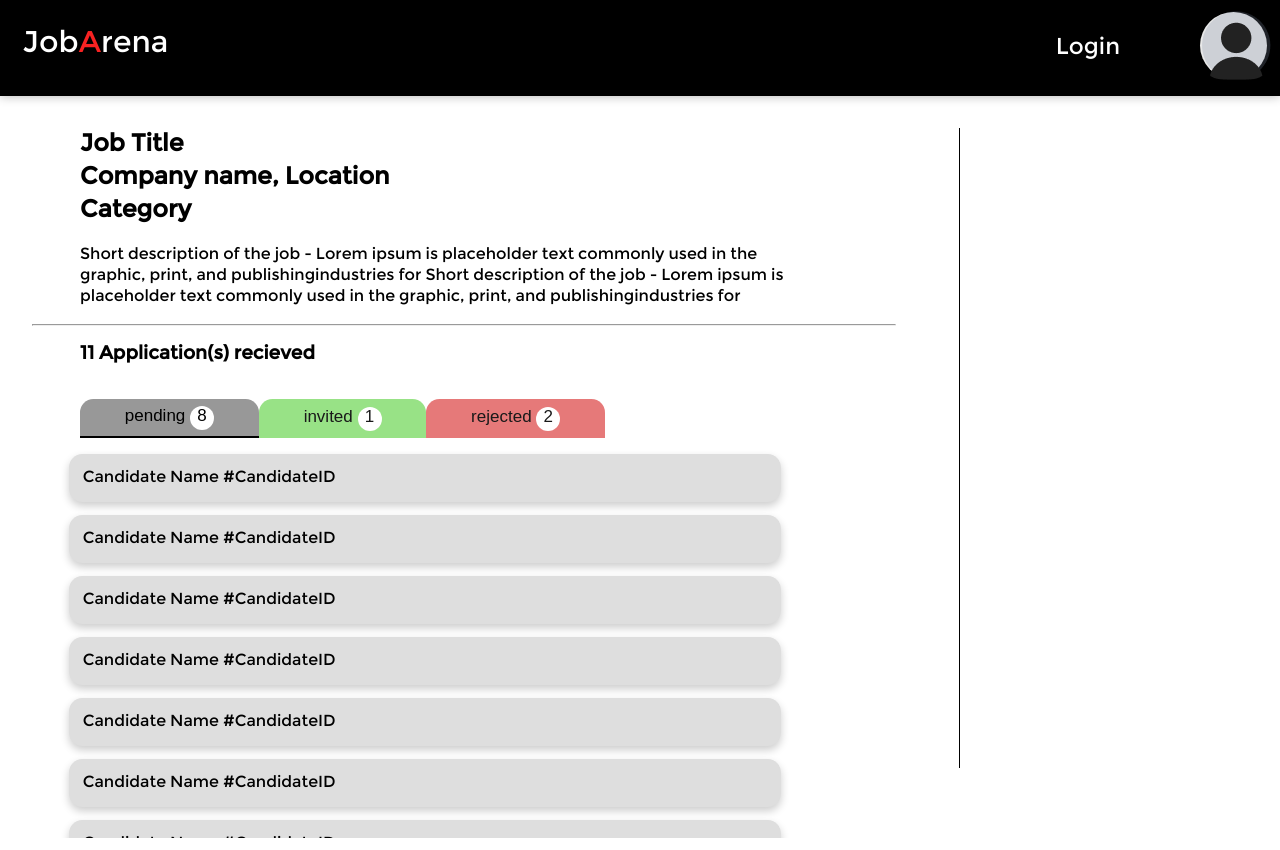
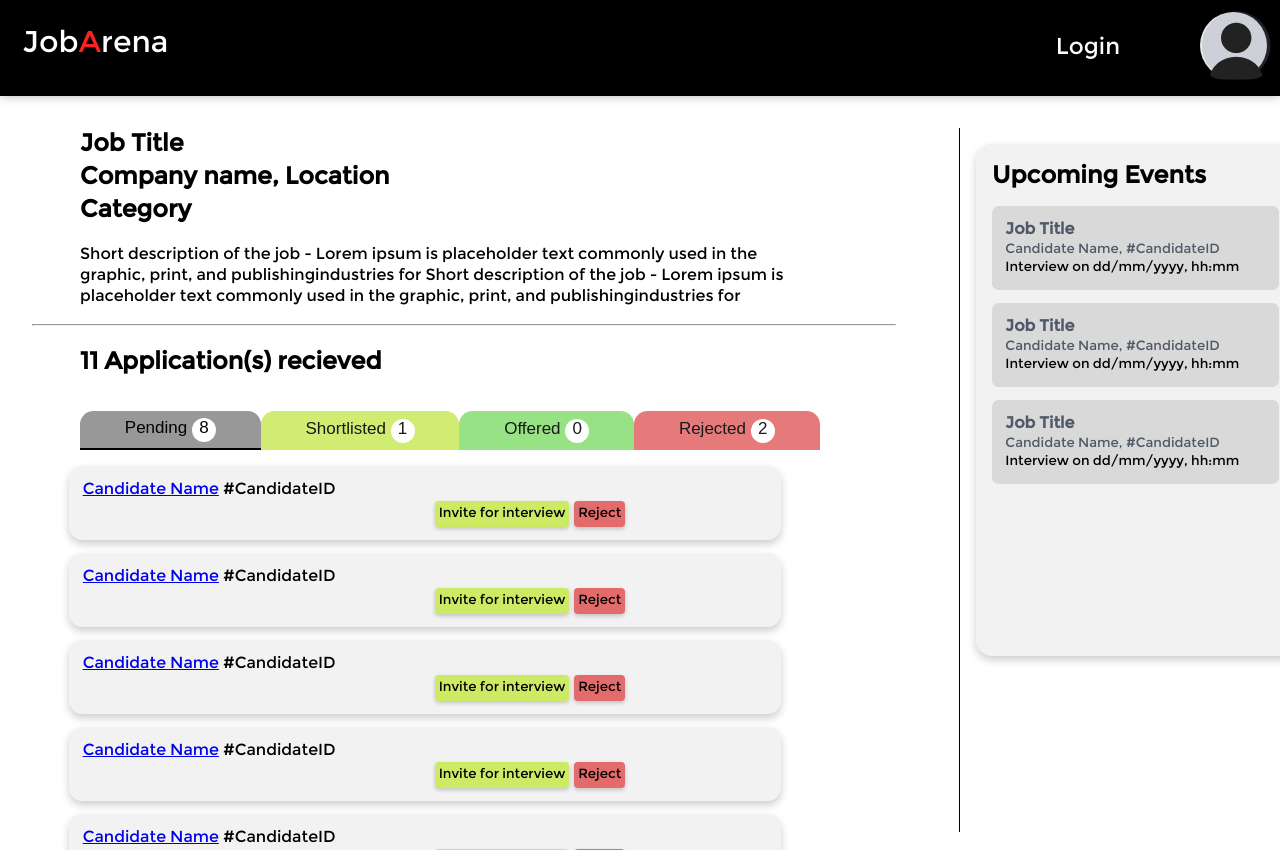
Before and after one commit to NVNTH99/JobArena, a React (Vite) app in the folder React/: page /recruiter/job_application in a window 1280 px wide. Built offline with nearby package versions, Linux system fonts and the light colour scheme.

Commit message:
job_appl_update

```diff
--- /dev/null
+++ b/React/src/Pages/CandidateProfile.css
@@ -0,0 +1,38 @@
+.candpro .left{
+    padding: 2rem;
+    width: 70%;
+    font-family: "Myanmar Khyay-Regular", Helvetica;
+    float: left;
+}
+
+.candpro h2{
+    font-family: "Myanmar Khyay-Regular", Helvetica;
+    padding: 1rem 1rem 0rem 1rem;
+    margin-left: 1rem;
+}
+
+.candpro hr{
+    margin: 0rem 1.5rem 0rem 1.5rem ;
+}
+
+.left .leftbox,.rightbox{
+    background: rgb(242,242,242);
+    height: 35rem;
+    width: 48%;
+    margin-top: 1.25rem;
+    border-radius: 1rem;
+    box-shadow: 0 4px 8px 0 rgba(0,0,0,0.2);
+    font-family: "Myanmar Khyay-Regular", Helvetica;
+}
+
+.candpro .right{
+    height: 37rem;
+}
+
+.left .leftbox{
+    float: left;
+}
+
+.left .rightbox{
+    float: right;
+}
--- a/React/src/Pages/CandidateProfile.jsx
+++ b/React/src/Pages/CandidateProfile.jsx
@@ -1,11 +1,33 @@
 import React from "react";
 import Navbar from "../components/Navbar";
+import "./CandidateProfile.css";
+import UpcomingCard from "../components/UpcomingCard";
+
+var upcoming = [
+    {title:"Job Title", name:"Candidate Name", id:"#CandidateID" , date:"dd/mm/yyyy", time:"hh:mm"},
+    {title:"Job Title", name:"Candidate Name", id:"#CandidateID" , date:"dd/mm/yyyy", time:"hh:mm"},
+    {title:"Job Title", name:"Candidate Name", id:"#CandidateID" , date:"dd/mm/yyyy", time:"hh:mm"},
+]
+var events = {"upcoming":upcoming};
 
 function CandidateProfle(){
     return(
-        <>
+        <div className="candpro">
             <Navbar/>
-        </>
+            <h2>Candidate Details</h2>
+            <hr/>
+            <div className="left">
+                <div className="leftbox">
+
+                </div>
+                <div className="rightbox">
+
+                </div>
+            </div>
+            <div className="right">
+                <UpcomingCard event={events}/>
+            </div>
+        </div>
     )
 }
 
--- a/React/src/Pages/JobApplication.css
+++ b/React/src/Pages/JobApplication.css
@@ -1,32 +1,29 @@
+.acceptButton{
+    background: rgb(141,223,121);
+    border: 0;
+    border-radius: 0.25rem;
+    padding: 0.25rem;
+    margin-right: 0.3rem;
+    box-shadow: 0 2px 4px 0 rgba(0,0,0,0.2);
+    font-family: "Myanmar Khyay-Regular", Helvetica;
+}
+
 .box{
     width:100%;
 }
 
-.scroll{
-    max-height: 25rem;
-    overflow-x: hidden;
-    overflow-y: scroll;
+.buttonSpan{
+    margin-left: 22em;
 }
 
-.left{
-    margin-left: 1rem;
-    width: 70%;
-    float: left;
-
-    /* background: red; */
-}
-
-p{
-    width:80%;
-}
-
-.right{
-    /* background: blue; */
-    width: 25%;
-    float:right;
-    border-left:solid 1pt;
-    margin-top: 2rem;
-    height: 40rem;
+.card{
+    margin : 10pt;
+    padding : 10pt 10pt;
+    background-color : rgb(242, 242, 242);
+    border-radius : 10pt;
+    box-shadow: 0 4px 8px 0 rgba(0,0,0,0.2);
+    transition: 0.3s;
+    width : 80%;
 }
 
 .circle{
@@ -37,33 +34,108 @@ p{
     height: 1.5rem;
 }
 
+.eventCard{
+    margin-top:10pt;
+    background: rgb(217,217,217);
+    border-radius: 5pt;
+    padding: 10pt;
+    width:16.25rem;
+}
+
+.eventCard h4{
+    margin:0;
+    color: rgb(80,89,103);
+}
+
+.eventCard .line1,.line2{
+    font-size: 10pt;
+}
+
+.eventCard .line1{
+    color: rgb(80,89,103);
+}
+
+.heading2{
+    margin-left:4rem;
+}
+
+.inviteButton{
+    background: rgb(205, 234, 100);
+    border: 0;
+    border-radius: 0.25rem;
+    padding: 0.25rem;
+    margin-right: 0.3rem;
+    box-shadow: 0 2px 4px 0 rgba(0,0,0,0.2);
+    font-family: "Myanmar Khyay-Regular", Helvetica;
+}
+
+
+
+.inviteCard{
+    margin-left:5rem;
+}
+
 .job_application{
     font-family: "Myanmar Khyay-Regular", Helvetica;
     font-style: normal;
-    /* font-size: medium; */
 }
 
-.heading2{
-    margin:0rem 4rem 0rem 4rem;
-}
-.margin{
-    margin:2rem 4rem 0rem 4rem;
+.box .left{
+    margin-left: 1rem;
+    width: 70%;
+    float: left;
 }
 
-h3,h2{
+.margin{
+    margin:2rem 0rem 0rem 4rem;
+}
+
+.rejectButton{
+    background: rgb(228,107,107);
+    border: 0;
+    border-radius: 0.25rem;
+    padding: 0.25rem;
+    box-shadow: 0 2px 4px 0 rgba(0,0,0,0.2);
+    font-family: "Myanmar Khyay-Regular", Helvetica;
+}
+
+.right{
+    width: 25%;
+    float:right;
+    border-left:solid 1pt;
+    margin-top: 2rem;
+    height: 44rem;
+}
+
+.scroll{
+    max-height: 25rem;
+    overflow-x: hidden;
+    overflow-y: scroll;
+}
+
+.desc{
+    width:80%;
+}
+
+.margin h2{
     margin:0;
 }
 
-hr{
+.left hr{
     margin : 1rem;
 }
 
-.card{
-    margin : 10pt;
-    padding : 10pt 10pt;
-    background-color : rgb(222, 222, 222);
-    border-radius : 10pt;
+.upcoming{
+    margin : 5%;
+    padding: 5%;
+    background:rgb(242, 242, 242);
+    border-radius: 1rem;
     box-shadow: 0 4px 8px 0 rgba(0,0,0,0.2);
-    transition: 0.3s;
-    width : 80%;
+    height: 30rem;
+    width: 18rem;
+    font-family: "Myanmar Khyay-Regular", Helvetica;
 }
+
+.upcoming h2{
+    margin:0;
+}
--- a/React/src/Pages/JobApplication.jsx
+++ b/React/src/Pages/JobApplication.jsx
@@ -2,33 +2,44 @@ import React from "react";
 import Navbar from "../components/Navbar";
 import TabGroup from "../components/TabGroup";
 import "./JobApplication.css";
+import UpcomingCard from "../components/UpcomingCard";
+
 
 var job = {title:"Job Title", companyName:"Company name", location:"Location", category:"Category",
 description:"Short description of the job - Lorem ipsum is placeholder text commonly used in the graphic, print, and publishingindustries for Short description of the job - Lorem ipsum is placeholder text commonly used in the graphic, print, and publishingindustries for"}
 
 // hardcoded data for testing
 var candidate_list = [
-    {name:"Candidate Name", id:"#CandidateID", status:"pending"},
-    {name:"Candidate Name", id:"#CandidateID", status:"pending"},
-    {name:"Candidate Name", id:"#CandidateID", status:"pending"},
-    {name:"Candidate Name", id:"#CandidateID", status:"pending"},
-    {name:"Candidate Name", id:"#CandidateID", status:"pending"},
-    {name:"Candidate Name", id:"#CandidateID", status:"rejected"},
-    {name:"Candidate Name", id:"#CandidateID", status:"pending"},
-    {name:"Candidate Name", id:"#CandidateID", status:"pending"},
-    {name:"Candidate Name", id:"#CandidateID", status:"rejected"},
-    {name:"Candidate Name", id:"#CandidateID", status:"pending"},
-    {name:"Candidate Name", id:"#CandidateID", status:"invited"},
+    {name:"Candidate Name", id:"#CandidateID", status:"pending", App_id:1234},
+    {name:"Candidate Name", id:"#CandidateID", status:"pending", App_id:4354},
+    {name:"Candidate Name", id:"#CandidateID", status:"pending", App_id:5462},
+    {name:"Candidate Name", id:"#CandidateID", status:"pending", App_id:2367},
+    {name:"Candidate Name", id:"#CandidateID", status:"pending", App_id:2346},
+    {name:"Candidate Name", id:"#CandidateID", status:"rejected", App_id:2467},
+    {name:"Candidate Name", id:"#CandidateID", status:"pending", App_id:3345},
+    {name:"Candidate Name", id:"#CandidateID", status:"pending", App_id:4567},
+    {name:"Candidate Name", id:"#CandidateID", status:"rejected", App_id:2345},
+    {name:"Candidate Name", id:"#CandidateID", status:"pending", App_id:3457},
+    {name:"Candidate Name", id:"#CandidateID", status:"shortlisted", App_id:6969},
 ]
 
-var candidateList = {"pending":[],"rejected":[],"invited":[]};
+var upcoming = [
+    {title:"Job Title", name:"Candidate Name", id:"#CandidateID" , date:"dd/mm/yyyy", time:"hh:mm"},
+    {title:"Job Title", name:"Candidate Name", id:"#CandidateID" , date:"dd/mm/yyyy", time:"hh:mm"},
+    {title:"Job Title", name:"Candidate Name", id:"#CandidateID" , date:"dd/mm/yyyy", time:"hh:mm"},
+]
+var events = {"upcoming":upcoming};
+
+var candidateList = {"Pending":[],"Rejected":[],"Shortlisted":[],"Offered":[]};
 for(var i=0;i<candidate_list.length;i++){
     if (candidate_list[i].status==="pending")
-        candidateList.pending.push(candidate_list[i]);
-    if (candidate_list[i].status==="rejected")
-        candidateList.rejected.push(candidate_list[i]);
-    if (candidate_list[i].status==="invited")
-        candidateList.invited.push(candidate_list[i]);
+        candidateList.Pending.push(candidate_list[i]);
+    else if (candidate_list[i].status==="rejected")
+        candidateList.Rejected.push(candidate_list[i]);
+    else if (candidate_list[i].status==="shortlisted")
+        candidateList.Shortlisted.push(candidate_list[i]);
+    else if (candidate_list[i].status==="offered")
+        candidateList.Offered.push(candidate_list[i]);
 }
 
 function JobApplication(){
@@ -42,15 +53,15 @@ function JobApplication(){
                         <h2 className="job_application">{job.companyName + ", " + job.location}</h2>
                         <h2 className="job_application">{job.category}</h2>
                         <br/>
-                        <p className="job_application">{job.description}</p>
+                        <p className="job_application desc">{job.description}</p>
 
                     </div>
                     <hr/>
-                    <h3 className="job_application heading2">{candidate_list.length} Application(s) recieved</h3>
+                    <h2 className="job_application heading2">{candidate_list.length} Application(s) recieved</h2>
                     <TabGroup candidateList={candidateList}/>
                 </div>
                 <div className="right">
-
+                    <UpcomingCard event={events}/>
                 </div>
             </div>
         </>
--- a/React/src/components/CandidateListCard.jsx
+++ b/React/src/components/CandidateListCard.jsx
@@ -1,9 +1,49 @@
 import React from "react";
+import {Link} from "react-router-dom";
+
+
+function invite(App_id){
+  // alert("you clicked invite for interview"+App_id);
+
+}
+
+function reject(App_id){
+  alert("you clicked reject");
+}
+
+function accept(App_id){
+  alert("you clicked accept");
+}
+
+function Button(status,App_id){
+  if (status==="pending"){
+    return(
+      <>
+        <button className="inviteButton" onClick={()=>invite(App_id)}>Invite for interview</button>
+        <button className="rejectButton" onClick={()=>reject(App_id)}>Reject</button>
+      </>
+    )
+  }
+  if (status==="shortlisted"){
+    return(
+      <span className="inviteCard">
+        <button className="acceptButton" onClick={()=>accept(App_id)}>Accept</button>
+        <button className="rejectButton" onClick={()=>reject(App_id)}>Reject</button>
+      </span>
+    )
+  }
+}
+
 
 function CandidateListCard(props){
   return(
-    <div className="card job_application card">
-        {props.candidate.name} {props.candidate.id}
+    <div className="card job_application">
+        <Link to={{
+          pathname:"/recruiter/candidate_profile",
+          state:{
+            cand_id:props.candidate.id,
+          }
+        }}>{props.candidate.name}</Link> {props.candidate.id} <span className="buttonSpan">{Button(props.candidate.status,props.candidate.App_id)}</span>
     </div>
   );
 }
--- a/React/src/components/TabGroup.jsx
+++ b/React/src/components/TabGroup.jsx
@@ -21,11 +21,12 @@ const Tab = styled.button`
 const ButtonGroup = styled.div`
   display: flex;
 `;
-const types = ["pending","invited","rejected"];
+const types = ["Pending","Shortlisted","Offered","Rejected"];
 const colors = {
-    "pending":"rgb(152,152,152)",
-    "rejected":"rgb(228,107,107)",
-    "invited":"rgb(141,223,121)",
+    "Pending":"rgb(152,152,152)",
+    "Rejected":"rgb(228,107,107)",
+    "Shortlisted":"rgb(205, 234, 100)",
+    "Offered":"rgb(141,223,121)",
 }
 
 function customStyle(type){
@@ -54,7 +55,7 @@ function TabGroup(props) {
       <p />
       <div className="scroll">
         <ul>
-            {currentCandidateList.map((candidate, index) => (
+            {currentCandidateList.map((candidate) => (
 
                 <CandidateListCard candidate={candidate}/>
 
--- a/React/src/components/UpcomingCard.jsx
+++ b/React/src/components/UpcomingCard.jsx
@@ -1,11 +1,62 @@
 import React from "react";
 
-function UpcomingCard(){
+function Event(props){
+    return(
+        <div className="eventCard">
+            <h4>{props.event.title}</h4>
+            <div className="line1">
+                {props.event.name}, {props.event.id}
+            </div>
+            <div className="line2">
+                Interview on {props.event.date}, {props.event.time}
+            </div>
+        </div>
+    )
+}
+
+function UpcomingCard(props){
+    var events = props.event["upcoming"];
     return(
         <div>
-
+            <div className="upcoming">
+                <h2>Upcoming Events</h2>
+                {events.map((event,index)=> (<Event event={event}/>))}
+            </div>
         </div>
     );
 }
 
 export default UpcomingCard
+
+
+// .upcoming{
+//     margin : 5%;
+//     padding: 5%;
+//     background:rgb(242, 242, 242);
+//     border-radius: 1rem;
+//     box-shadow: 0 4px 8px 0 rgba(0,0,0,0.2);
+//     height: 30rem;
+//     width: 18rem;
+//     font-family: "Myanmar Khyay-Regular", Helvetica;
+// }
+
+// .eventCard{
+//     margin-top:10pt;
+//     background: rgb(217,217,217);
+//     border-radius: 5pt;
+//     padding: 10pt;
+//     width:16.25rem;
+// }
+
+// .eventCard h4{
+//     margin:0;
+//     color: rgb(80,89,103);
+// }
+
+// .eventCard .line1,.line2{
+//     font-size: 10pt;
+// }
+
+// .eventCard .line1{
+//     color: rgb(80,89,103);
+// }
```
